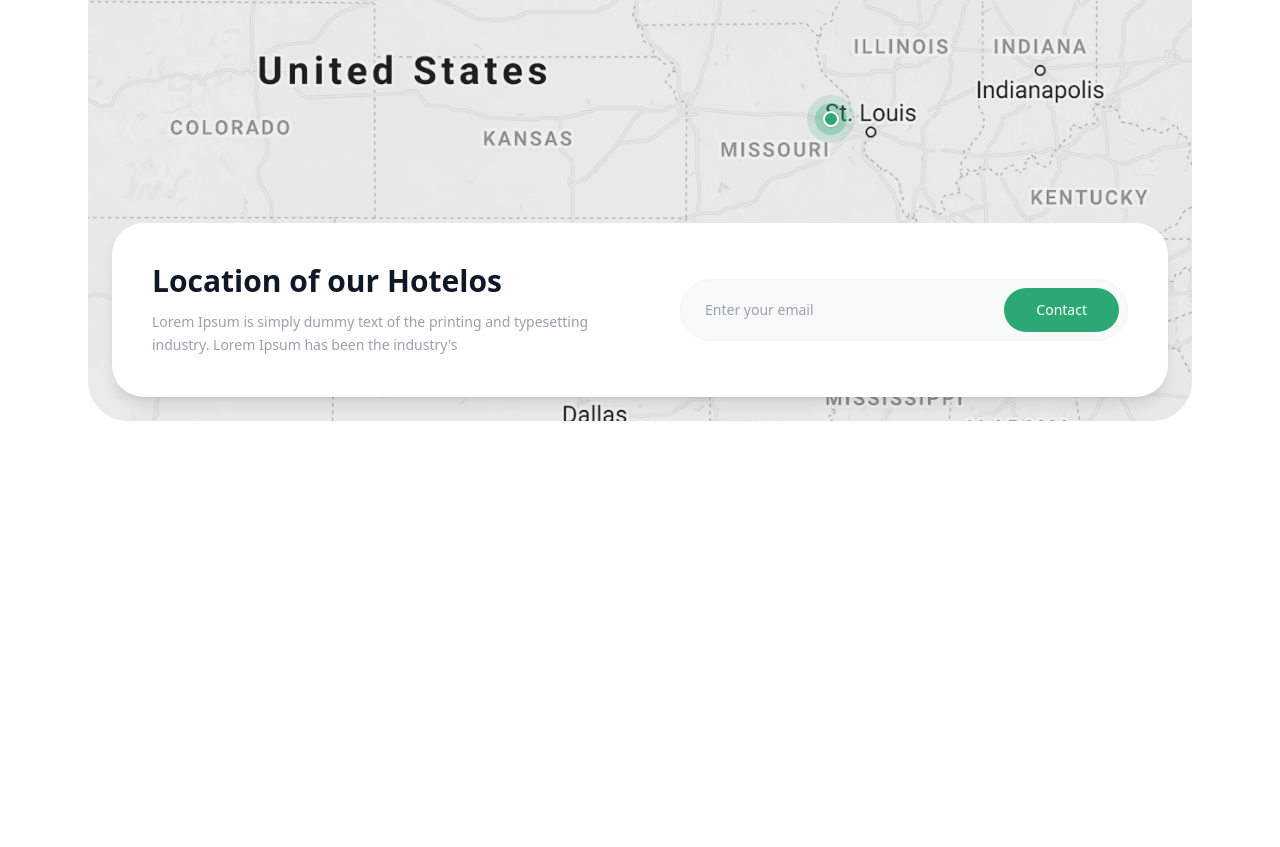
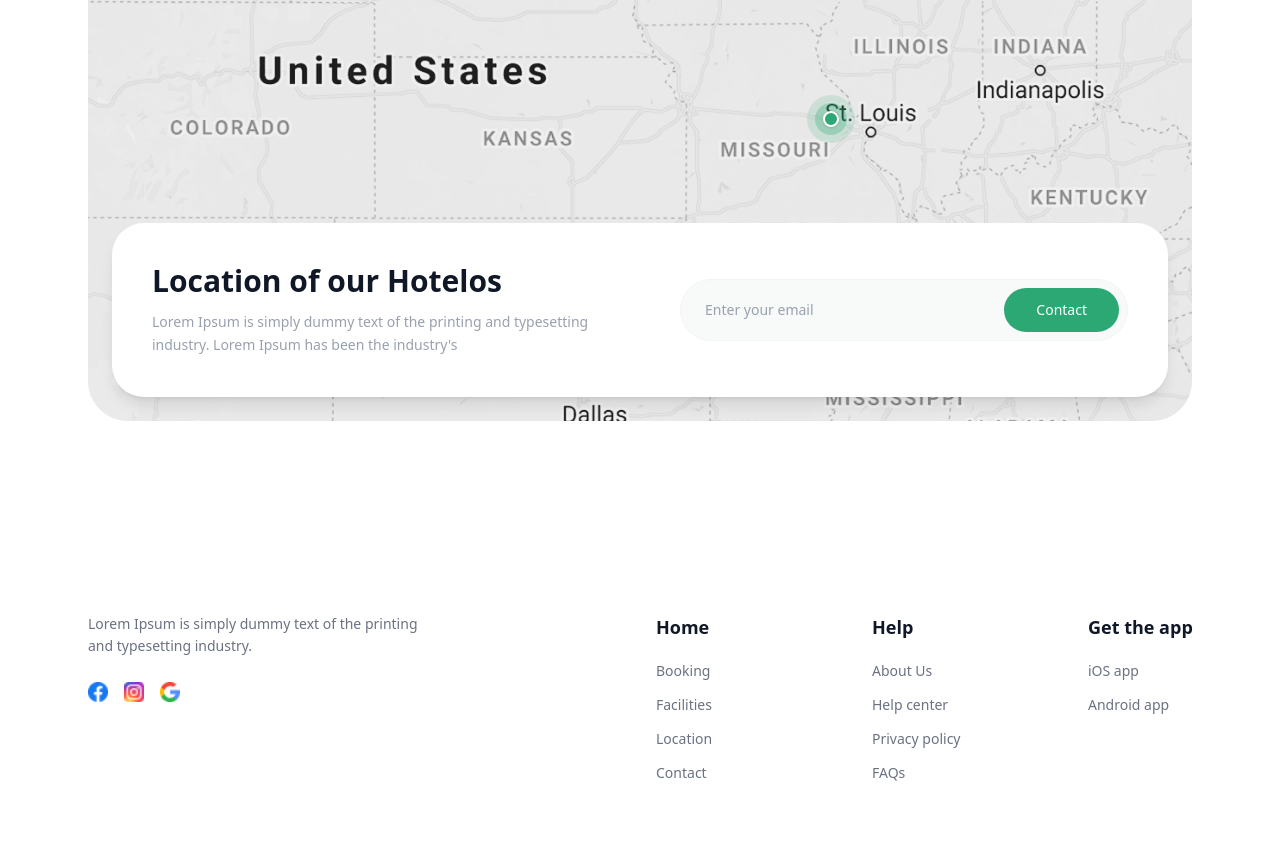
Before and after one commit to ismatovbenya2-droid/branches, a website: page src/page2.html in a window 1280 px wide. Shown: the part 3925-4772 px from the top of the page. Before the commit the page ends 4394 px from the top, so only its background shows below. Drawn offline with Linux system fonts and the light colour scheme.

Commit message:
footer- page2

```diff
--- a/src/page2.html
+++ b/src/page2.html
@@ -351,5 +351,56 @@
 
   </div>
 </section>
+<footer class="max-w-6xl mx-auto py-16 px-6 font-sans mt-20">
+  <div class="flex flex-wrap -mx-4 justify-between">
+    <div class="w-full md:w-1/3 px-4 mb-10 md:mb-0">
+      <p class="text-gray-500 text-sm leading-relaxed max-w-sm mb-6">
+        Lorem Ipsum is simply dummy text of the printing and typesetting industry.
+      </p>
+      <div class="flex items-center gap-4">
+        <a href="#" class="hover:opacity-80 transition-opacity">
+          <img src="../img/32.png" alt="Facebook" class="w-5 h-5 object-contain">
+        </a>
+        <a href="#" class="hover:opacity-80 transition-opacity">
+          <img src="../img/33.png" alt="Instagram" class="w-5 h-5 object-contain">
+        </a>
+        <a href="#" class="hover:opacity-80 transition-opacity">
+          <img src="../img/34.png" alt="Google" class="w-5 h-5 object-contain">
+        </a>
+      </div>
+    </div>
+    <div class="w-full md:w-2/3 px-4">
+      <div class="flex flex-wrap -mx-4 justify-between md:justify-end gap-y-10 md:gap-x-16 lg:gap-x-24">
+        <div class="flex flex-col min-w-[120px]">
+          <span class="text-lg font-bold text-gray-900 mb-5">Home</span>
+          <div class="flex flex-col space-y-3.5">
+            <a href="#" class="text-gray-500 text-sm hover:text-[#2ba873] transition-colors">Booking</a>
+            <a href="#" class="text-gray-500 text-sm hover:text-[#2ba873] transition-colors">Facilities</a>
+            <a href="#" class="text-gray-500 text-sm hover:text-[#2ba873] transition-colors">Location</a>
+            <a href="#" class="text-gray-500 text-sm hover:text-[#2ba873] transition-colors">Contact</a>
+          </div>
+        </div>
+        <div class="flex flex-col min-w-[120px]">
+          <span class="text-lg font-bold text-gray-900 mb-5">Help</span>
+          <div class="flex flex-col space-y-3.5">
+            <a href="#" class="text-gray-500 text-sm hover:text-[#2ba873] transition-colors">About Us</a>
+            <a href="#" class="text-gray-500 text-sm hover:text-[#2ba873] transition-colors">Help center</a>
+            <a href="#" class="text-gray-500 text-sm hover:text-[#2ba873] transition-colors">Privacy policy</a>
+            <a href="#" class="text-gray-500 text-sm hover:text-[#2ba873] transition-colors">FAQs</a>
+          </div>
+        </div>
+        <div class="flex flex-col min-w-[120px]">
+          <span class="text-lg font-bold text-gray-900 mb-5">Get the app</span>
+          <div class="flex flex-col space-y-3.5">
+            <a href="#" class="text-gray-500 text-sm hover:text-[#2ba873] transition-colors">iOS app</a>
+            <a href="#" class="text-gray-500 text-sm hover:text-[#2ba873] transition-colors">Android app</a>
+          </div>
+        </div>
+
+      </div>
+    </div>
+
+  </div>
+</footer>
 </body>
 </html>
```
Also changed, not shown: 1 other file.
